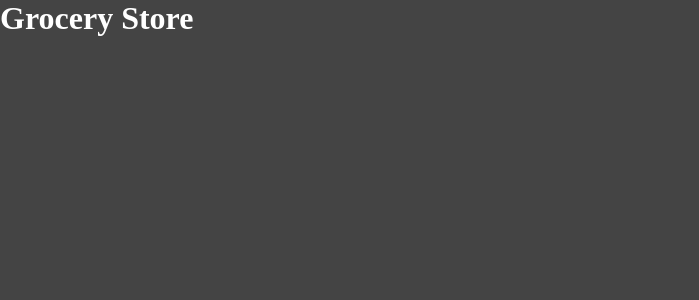
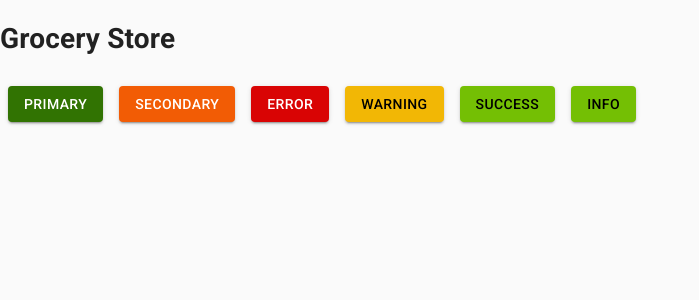
Before and after one commit to sebek78/grocery-store, a React app in the folder client/: page / in a window 1280 px wide. Shown: the top 300 px of the page, without its empty margins (0-699 px from the left). Built offline with nearby package versions, Linux system fonts and the light colour scheme.

Commit message:
Add material-ui and styled-components

```diff
--- a/client/src/components/App/App.tsx
+++ b/client/src/components/App/App.tsx
@@ -1,8 +1,18 @@
 import React from 'react';
 import { Homepage } from '@pages';
+import { CssBaseline } from '@material-ui/core';
+import { ThemeProvider } from '@material-ui/core/styles';
+import { theme } from '@utils';
 
 const App = () => {
-    return <Homepage />;
+    return (
+        <>
+            <CssBaseline />
+            <ThemeProvider theme={theme} >
+                <Homepage />
+            </ThemeProvider>
+        </>
+    );
 };
 
 export default App;
--- a/client/src/index.html
+++ b/client/src/index.html
@@ -3,7 +3,9 @@
   <head>
     <meta charset="utf-8" />
     <title>Grocery Store</title>
-    <meta name="viewport" content="width=device-width, initial-scale=1.0" />
+    <meta name="viewport" content="width=device-width, initial-scale=1.0, minimum-scale=1" />
+    <link rel="stylesheet" href="https://fonts.googleapis.com/css?family=Roboto:300,400,500,700&display=swap" />
+    <link rel="stylesheet" href="https://fonts.googleapis.com/icon?family=Material+Icons" />
   </head>
   <body>
     <div id="root"></div>
--- a/client/src/index.tsx
+++ b/client/src/index.tsx
@@ -1,6 +1,5 @@
 import React from 'react';
 import ReactDOM from 'react-dom';
-import './style.scss';
 import { App } from '@components';
 
 ReactDOM.render(<App />, document.getElementById('root'));
--- a/client/src/pages/Homepage/Hompage.tsx
+++ b/client/src/pages/Homepage/Hompage.tsx
@@ -1,7 +1,31 @@
 import React from 'react';
+import { Button } from '@material-ui/core';
+import styled from 'styled-components';
+import { ColorKeys, getColor, getTextColor, theme } from '@utils';
+
+const ColorButton = styled(({ bgColor, ...rest }) => <Button {...rest} />)<{ bgColor: ColorKeys }>`
+    &.MuiButton-contained {
+        background-color: ${ props => getColor(props.bgColor)};
+        color: ${props => getTextColor(props.bgColor)};
+        margin: ${theme.spacing(1)}px;
+        &:hover {
+            opacity: 0.7;
+        }
+    }
+`;
 
 const Homepage = () => {
-    return <h1>Grocery Store</h1>;
+    return (
+        <>
+            <h1>Grocery Store</h1>
+            <ColorButton variant="contained" bgColor="primary">Primary</ColorButton>
+            <ColorButton variant="contained" bgColor="secondary">Secondary</ColorButton>
+            <ColorButton variant="contained" bgColor="error">Error</ColorButton>
+            <ColorButton variant="contained" bgColor="warning">Warning</ColorButton>
+            <ColorButton variant="contained" bgColor="success">Success</ColorButton>
+            <ColorButton variant="contained" bgColor="info">Info</ColorButton>
+        </>
+    );
 };
 
 export default Homepage;
--- a/client/src/style.scss
+++ /dev/null
@@ -1,15 +0,0 @@
-* {
-    margin: 0;
-    padding: 0;
-    box-sizing: border-box;
-}
-
-$color: purple;
-
-body {
-    background-color: #444;
-    color: white;
-}
-.purple {
-    color: $color;
-}
--- /dev/null
+++ b/client/src/utils/index.ts
@@ -0,0 +1,3 @@
+import { theme, ColorKeys, getColor, getTextColor } from './theme';
+
+export { theme, ColorKeys, getColor, getTextColor };
--- /dev/null
+++ b/client/src/utils/theme.ts
@@ -0,0 +1,56 @@
+import { createTheme } from '@material-ui/core/styles';
+
+declare module '@material-ui/core/styles/createPalette' {
+    interface Palette {
+        customColor: SimplePaletteColorOptions;
+    }
+    interface PaletteOptions {
+        customColor: SimplePaletteColorOptions;
+    }
+}
+
+export type ColorKeys =
+    | 'primary'
+    | 'secondary'
+    | 'error'
+    | 'warning'
+    | 'success'
+    | 'info'
+    | 'customColor';
+
+export const theme = createTheme({
+    palette: {
+        primary: {
+            main: '#317302', // green
+            contrastText: '#FFF',
+        },
+        secondary: {
+            main: '#F25C05', // orange
+            contrastText: '#FFF',
+        },
+        error: {
+            main: '#D90404', // red
+            contrastText: '#FFF',
+        },
+        warning: {
+            main: '#F2B705', //gold
+            contrastText: '#000',
+        },
+        success: {
+            main: '#74BF04', // olive
+            contrastText: '#000',
+        },
+        info: {
+            main: '#74BF04', // olive
+            contrastText: '#000',
+        },
+        customColor: {
+            main: '#F2B705', // customColor
+            contrastText: '#000',
+        },
+    },
+});
+
+export const getColor = (key: ColorKeys): string => theme.palette[key].main;
+export const getTextColor = (key: ColorKeys): string =>
+    theme.palette[key].contrastText || '#000';
--- a/client/tsconfig.json
+++ b/client/tsconfig.json
@@ -48,6 +48,7 @@
       "@pages": ["src/pages/index.ts"],
       "@components": ["src/components/index.ts"],
       "@assets/*": ["src/assets/*"],
+      "@utils": ["src/utils/index.ts"],
     }, // {}                                  /* A series of entries which re-map imports to lookup locations relative to the 'baseUrl'. */
     // "rootDirs": [],                        /* List of root folders whose combined content represents the structure of the project at runtime. */
     "typeRoots": [
--- a/client/webpack.config.dev.ts
+++ b/client/webpack.config.dev.ts
@@ -13,6 +13,7 @@ module.exports = {
     devServer: {
         hot: true,
         stats: 'minimal',
+        port: 3001,
     },
     resolve: {
         extensions: ['.tsx', '.ts', '.js'],
@@ -20,6 +21,7 @@ module.exports = {
             '@pages': path.resolve(__dirname, 'src/pages'),
             '@components': path.resolve(__dirname, 'src/components'),
             '@assets': path.resolve(__dirname, 'src/assets'),
+            '@utils': path.resolve(__dirname, 'src/utils'),
         },
     },
     plugins: [
--- a/client/webpack.config.prod.ts
+++ b/client/webpack.config.prod.ts
@@ -21,12 +21,14 @@ module.exports = {
             '@pages': path.resolve(__dirname, 'src/pages'),
             '@components': path.resolve(__dirname, 'src/components'),
             '@assets': path.resolve(__dirname, 'src/assets'),
+            '@utils': path.resolve(__dirname, 'src/utils'),
         },
     },
     plugins: [
         new HtmlWebpackPlugin({
             template: 'src/index.html',
             favicon: 'src/assets/favicon.svg',
+            inject: 'body',
             minify: {
                 // see https://github.com/kangax/html-minifier#options-quick-reference
                 collapseWhitespace: true,
```
Also changed, not shown: client/package.json (+6 -2 lines), 1 other file (tests, documents, lock files or other folders).
